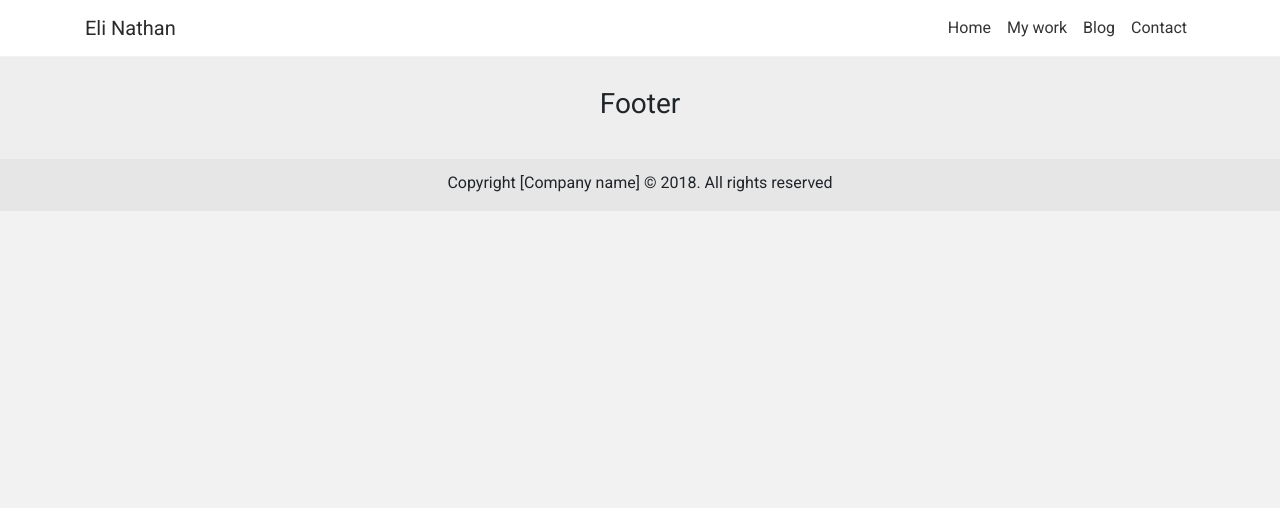
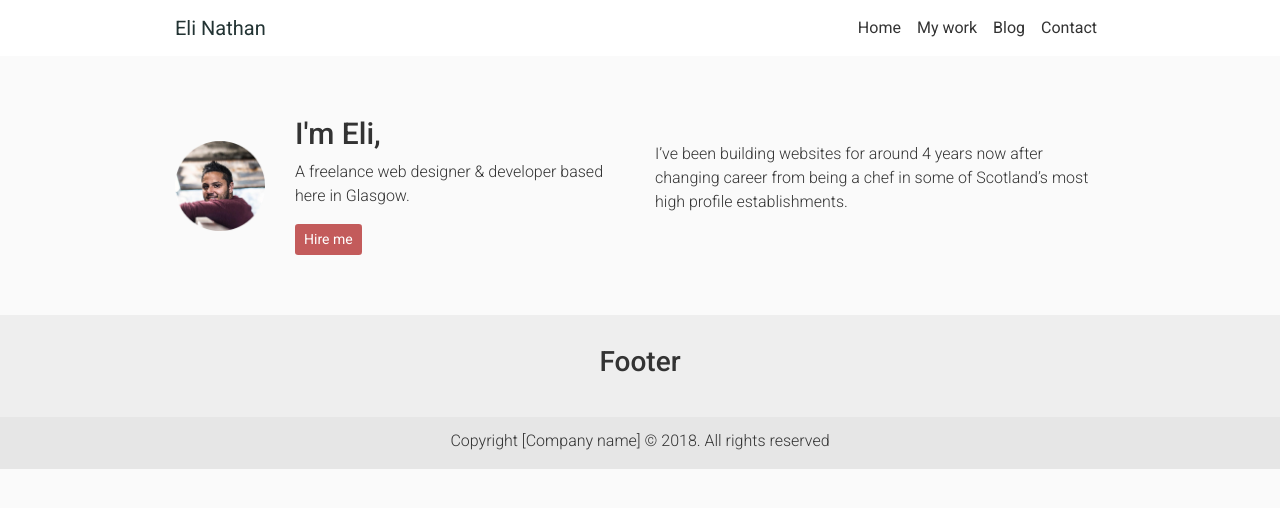
Before and after one commit to Eli-Nathan/Eli-Nathan.github.io, a Jekyll site: the page built from index.html, in a window 1280 px wide. Shown: the top 508 px of the page. Built offline with Jekyll 4.4.1, drawn with Linux system fonts in a browser that asks for light colours; Markdown is read by kramdown in place of the engine named in the settings.

Commit message:
Add intro section and basic styling

```diff
--- a/_scss/_navbar.scss
+++ b/_scss/_navbar.scss
@@ -2,11 +2,11 @@
   background: #fff;
 
   .navbar-brand {
-    color: #2a2a2a;
+    color: #233;
   }
   .navbar-toggler {
     background:#eee;
-    color:#333333;
+    color:#333;
   }
   ul {
     li {
--- a/_scss/_var.scss
+++ b/_scss/_var.scss
@@ -6,3 +6,4 @@
 $white:        #fff;
 $black:        #000;
 $text:         #333;
+$red:          #C35B5B;
--- a/_scss/bootstrap/_variables.scss
+++ b/_scss/bootstrap/_variables.scss
@@ -184,7 +184,7 @@
   sm: 540px,
   md: 720px,
   lg: 960px,
-  xl: 1140px
+  xl: 960px
 ) !default;
 
 @include _assert-ascending($container-max-widths, "$container-max-widths");
--- a/index.html
+++ b/index.html
@@ -4,11 +4,45 @@
 meta_description: I am a freelance web designer and developer based here in Glasgow. Have a look at my portfolio and get in touch!
 current: home
 ---
-<div class="container">
-  <div class="row">
-    <div class="col-sm-6">
-    </div>
-    <div class="col-sm-6">
+<div class="intro-section">
+  <div class="container">
+    <div class="row d-flex">
+      <div class="col-md-6 align-self-center me-intro">
+        <div class="row d-flex">
+          <div class="col-3 align-self-center text-center me-intro__image">
+            <img src="/assets/images/me-round.png" alt="Small image of me" />
+          </div>
+          <div class="col-9 align-self-center me-intro__text">
+            <h1>I'm Eli,</h1>
+            <p>A freelance web designer & developer based here in Glasgow.</p>
+            <!-- Encoded link to stop spam -->
+            <script type="text/javascript">
+              //<![CDATA[
+              <!--
+              var x = "function f(x){var i,o=\"\",l=x.length;for(i=0;i<l;i+=2) {if(i+1<l)o+=" +
+                "x.charAt(i+1);try{o+=x.charAt(i);}catch(e){}}return o;}f(\"ufcnitnof x({)av" +
+                " r,i=o\\\"\\\"o,=l.xelgnhtl,o=;lhwli(e.xhcraoCedtAl(1/)3=!29{)rt{y+xx=l;=+;" +
+                "lc}tahce({)}}of(r=i-l;1>i0=i;--{)+ox=c.ahAr(t)i};erutnro s.buts(r,0lo;)f}\\" +
+                "\"(6),7\\\"\\\\14\\\\06\\\\00\\\\\\\\16\\\\05\\\\03\\\\\\\\21\\\\04\\\\01\\" +
+                "\\\\\\7P03\\\\\\\\23\\\\0K\\\\4@01\\\\\\\\XN`@31\\\\04\\\\00\\\\\\\\Iy7P01\\" +
+                "\\\\\\TO>}pi{n77\\\\1}\\\\;sz8pg~1l{P/y6izek&%i_.t21\\\\06\\\\03\\\\\\\\1R0" +
+                "3\\\\\\\\37\\\\06\\\\01\\\\\\\\13\\\\06\\\\03\\\\\\\\32\\\\00\\\\02\\\\\\\\" +
+                "4403\\\\\\\\36\\\\05\\\\03\\\\\\\\25\\\\07\\\\00\\\\\\\\2T00\\\\\\\\30\\\\0" +
+                "7\\\\00\\\\\\\\03\\\\00\\\\01\\\\\\\\05\\\\0E\\\\X:02\\\\06\\\\00\\\\\\\\20" +
+                "\\\\0t\\\\\\\\\\\\>@7b17\\\\\\\\5t<6>,\\\\$\\\\\\\"z\\\\<'=4-:\\\"\\\\\\\\\\" +
+                "\\\\\\((\\\"}fo;n uret}r);+)y+^(i)t(eAodrCha.c(xdeCoarChomfrg.intr=So+7;12%" +
+                "=;y=2y*))+y76>((iif){++;i<l;i=0(ior;fthnglex.l=\\\\,\\\\\\\"=\\\",o iar{vy)" +
+                "x,f(n ioctun\\\"f)\")";
+              while (x = eval(x));
+              //-->
+              //]]>
+            </script>
+          </div>
+        </div>
+      </div>
+      <div class="col-md-6 align-self-center">
+        <p>I’ve been building websites for around 4 years now after changing career from being a chef in some of Scotland’s most high profile establishments.</p>
+      </div>
     </div>
   </div>
 </div>
```
Also changed, not shown: _scss/_home.scss (added, +17 -0 lines), _scss/_main.scss (+31 -2 lines), _scss/styles.scss (+7 -0 lines), assets/css/bootstrap/bootstrap-grid.css, assets/css/bootstrap/bootstrap.css, assets/css/styles.css, assets/images/me-round.png, 7 other files.
